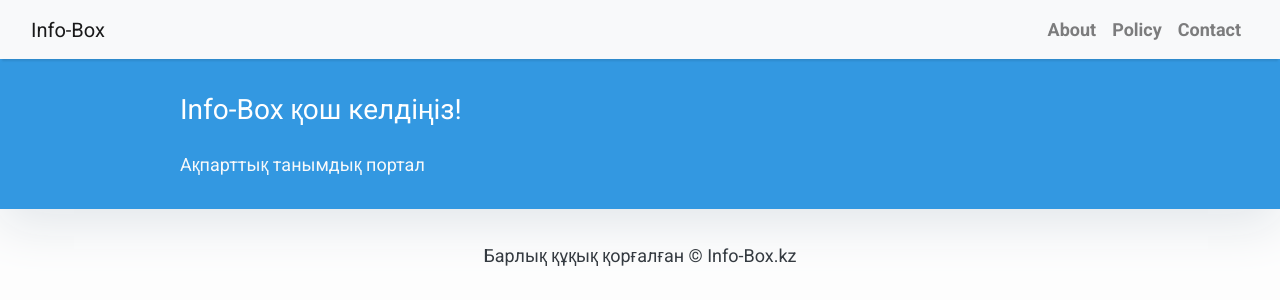
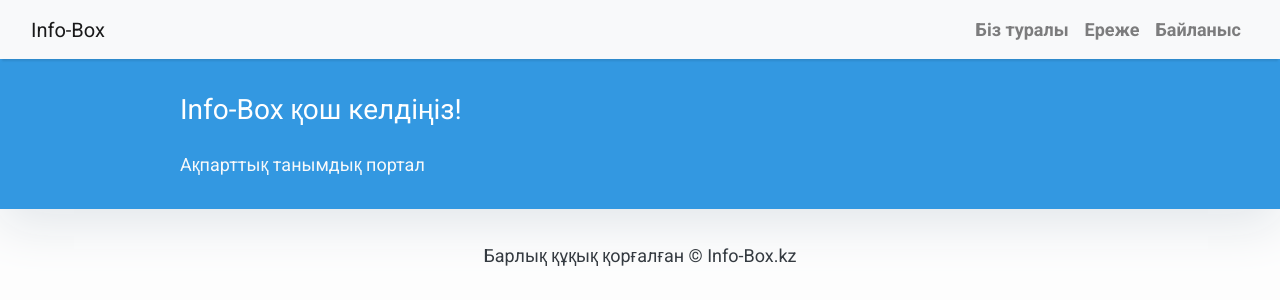
Before and after one commit to Qazaq159/blogapp, a Django app: page / in a window 1280 px wide. Shown: the top 300 px of the page. Run offline with Django 4.2, Linux system fonts and the light colour scheme; data that the repository does not hold is empty; some libraries are stand-ins or nearby versions.

Commit message:
changed page texts #3

```diff
--- a/templates/base.html
+++ b/templates/base.html
@@ -48,13 +48,13 @@
             <div class="collapse navbar-collapse" id="navbarResponsive">
                 <ul class="navbar-nav ml-auto">
                     <li class="nav-item text-black">
-                        <a class="nav-link text-black font-weight-bold" href="#">About</a>
+                        <a class="nav-link text-black font-weight-bold" href="#">Біз туралы</a>
                     </li>
                     <li class="nav-item text-black">
-                        <a class="nav-link text-black font-weight-bold" href="#">Policy</a>
+                        <a class="nav-link text-black font-weight-bold" href="#">Ереже</a>
                     </li>
                     <li class="nav-item text-black">
-                        <a class="nav-link text-black font-weight-bold" href="#">Contact</a>
+                        <a class="nav-link text-black font-weight-bold" href="#">Байланыс</a>
                     </li>
                 </ul>
             </div>
```
